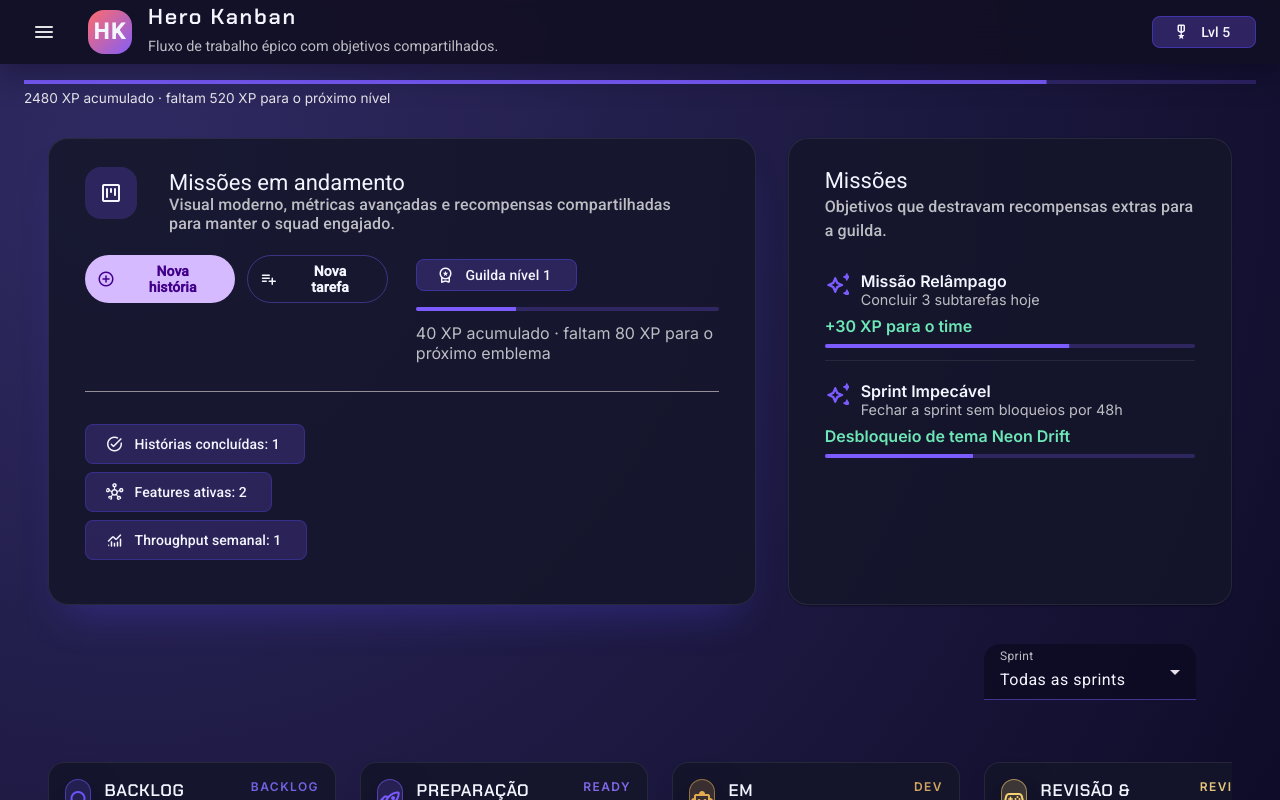
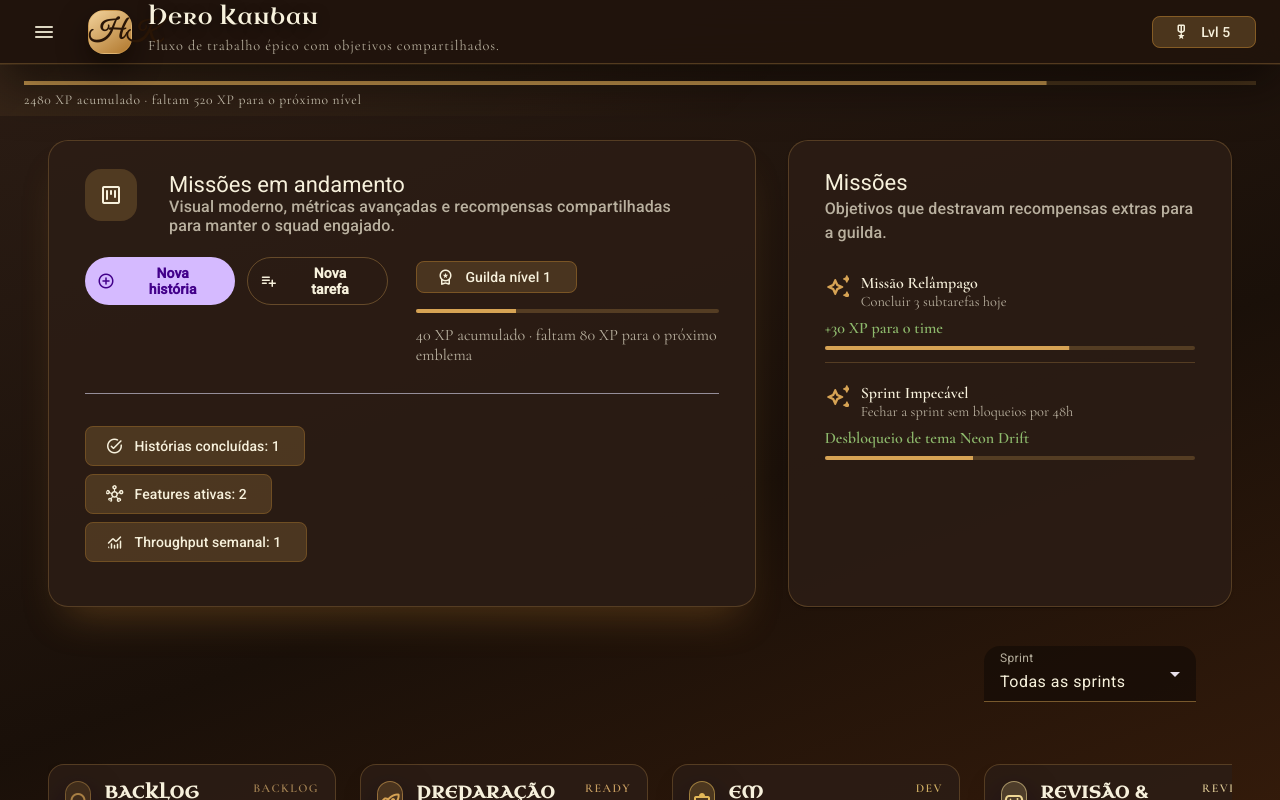
Before and after one commit to PMorais13/hero-kanban, an Angular app: page / in a window 1280 px wide. Built offline with nearby package versions, Linux system fonts and the light colour scheme.

Commit message:
feat: add medieval theme styling

```diff
--- a/src/app/app.component.scss
+++ b/src/app/app.component.scss
@@ -16,6 +16,7 @@
   padding: 0 1.5rem;
   backdrop-filter: blur(16px);
   box-shadow: var(--hk-toolbar-shadow);
+  border-bottom: 1px solid rgba(var(--hk-accent-rgb), 0.28);
 }
 
 .shell-toolbar__brand {
@@ -32,8 +33,13 @@
   height: 2.75rem;
   border-radius: 1rem;
   background: var(--hk-logo-gradient);
-  font-weight: 700;
-  letter-spacing: var(--hk-heading-letter-spacing, 0.08em);
+  border: 1px solid rgba(var(--hk-accent-rgb), 0.35);
+  font-family: var(--hk-script-font-family);
+  font-size: 1.6rem;
+  font-weight: 600;
+  letter-spacing: 0.04em;
+  color: #2a1607;
+  box-shadow: 0 12px 28px rgba(8, 4, 2, 0.55);
 }
 
 .shell-toolbar__titles {
@@ -45,17 +51,20 @@
 
 .shell-toolbar__titles > a {
   font-size: 1.35rem;
-  font-weight: 600;
+  font-weight: 500;
   text-decoration: none;
   color: inherit;
   font-family: var(--hk-heading-font-family);
   letter-spacing: var(--hk-heading-letter-spacing, 0.04em);
+  text-shadow: 0 3px 12px rgba(8, 4, 2, 0.55);
 }
 
 .shell-toolbar__titles > p {
   margin: 0;
   font-size: 0.9rem;
   color: var(--hk-text-muted);
+  font-family: var(--hk-font-family);
+  letter-spacing: 0.06em;
 }
 
 .shell-toolbar__spacer {
@@ -67,11 +76,15 @@
   gap: 0.4rem;
   padding: 1rem 1.5rem 0.5rem;
   color: var(--hk-text-secondary);
+  font-family: var(--hk-font-family);
+  background: linear-gradient(135deg, rgba(var(--hk-accent-rgb), 0.08), transparent 60%);
+  border-top: 1px solid rgba(var(--hk-accent-rgb), 0.18);
 }
 
 .shell-progress > p {
   margin: 0;
   font-size: 0.85rem;
+  letter-spacing: 0.05em;
 }
 
 .shell-main {
@@ -87,6 +100,7 @@
   border-right: 1px solid var(--hk-sidenav-border);
   padding-bottom: 1.5rem;
   transition: background 240ms ease, border-color 240ms ease;
+  box-shadow: inset -1px 0 0 rgba(0, 0, 0, 0.35);
 }
 
 .shell-sidenav__header {
@@ -100,6 +114,7 @@
   margin: 0;
   font-size: 1.2rem;
   font-weight: 600;
+  font-family: var(--hk-heading-font-family);
 }
 
 mat-nav-list {
@@ -110,20 +125,26 @@ mat-nav-list a.mat-mdc-list-item {
   color: var(--hk-text-secondary);
   border-radius: 0.75rem;
   margin: 0.2rem 0.5rem;
-  transition: background-color 180ms ease, box-shadow 180ms ease, color 180ms ease;
+  padding-inline: 0.5rem;
+  border: 1px solid transparent;
+  background-image: linear-gradient(120deg, rgba(var(--hk-accent-rgb), 0.12), rgba(var(--hk-accent-rgb), 0));
+  transition: background-color 180ms ease, background-image 180ms ease, box-shadow 180ms ease, color 180ms ease, border-color 180ms ease;
+  font-family: var(--hk-font-family);
 }
 
 mat-nav-list a.mat-mdc-list-item.is-active,
 mat-nav-list a.mat-mdc-list-item:hover {
-  background: var(--hk-nav-hover);
+  background: color-mix(in srgb, rgba(var(--hk-accent-rgb), 0.16) 65%, transparent);
+  border-color: rgba(var(--hk-accent-rgb), 0.32);
 }
 
 mat-nav-list h3[matSubheader] {
   margin: 0.25rem 1rem 0.75rem;
   color: var(--hk-text-muted);
-  font-weight: 600;
+  font-weight: 500;
   text-transform: uppercase;
-  letter-spacing: 0.08em;
+  letter-spacing: 0.12em;
+  font-family: var(--hk-heading-font-family);
 }
 
 mat-nav-list a.mat-mdc-list-item .mat-icon {
@@ -158,7 +179,7 @@ mat-nav-list a.mat-mdc-list-item:focus-visible {
 
 mat-nav-list a.mat-mdc-list-item.is-active {
   color: var(--hk-text-primary);
-  box-shadow: inset 0 0 0 1px rgba(var(--hk-accent-rgb), 0.45);
+  box-shadow: inset 0 0 0 1px rgba(var(--hk-accent-rgb), 0.45), 0 12px 22px rgba(0, 0, 0, 0.35);
 }
 
 mat-nav-list a.mat-mdc-list-item.is-active .mat-mdc-list-item-line {
--- a/src/styles.scss
+++ b/src/styles.scss
@@ -1,6 +1,6 @@
 @use '@angular/material' as mat;
 
-@import url('https://fonts.googleapis.com/css2?family=Chakra+Petch:wght@500;600;700&family=Inter:wght@400;500;600;700&family=Rubik:wght@400;500;600;700&family=Space+Grotesk:wght@400;500;600;700&display=swap');
+@import url('https://fonts.googleapis.com/css2?family=Cormorant+Garamond:wght@400;500;600;700&family=Great+Vibes&family=Uncial+Antiqua&display=swap');
 
 @include mat.core();
 
@@ -36,146 +36,168 @@ $hero-theme: mat.define-theme((
 :root,
 :root[data-theme='stellar-night'] {
   color-scheme: dark;
-  --hk-text-primary: #f3f5ff;
-  --hk-text-secondary: rgba(255, 255, 255, 0.88);
-  --hk-text-muted: rgba(255, 255, 255, 0.72);
-  --hk-surface: rgba(20, 22, 42, 0.85);
-  --hk-surface-elevated: rgba(36, 40, 77, 0.9);
-  --hk-border: rgba(255, 255, 255, 0.08);
-  --hk-accent: #7c5cff;
-  --hk-accent-rgb: 124, 92, 255;
-  --hk-accent-soft: rgba(124, 92, 255, 0.2);
-  --hk-accent-strong: #4f46e5;
-  --hk-accent-strong-rgb: 79, 70, 229;
-  --hk-chip-primary-background: rgba(var(--hk-accent-rgb), 0.22);
-  --hk-chip-primary-hover: rgba(var(--hk-accent-rgb), 0.3);
+  --hk-text-primary: #f7f1dc;
+  --hk-text-secondary: rgba(247, 241, 220, 0.88);
+  --hk-text-muted: rgba(247, 241, 220, 0.7);
+  --hk-surface: rgba(44, 29, 21, 0.88);
+  --hk-surface-elevated: rgba(64, 41, 28, 0.92);
+  --hk-border: rgba(214, 163, 84, 0.25);
+  --hk-accent: #d6a354;
+  --hk-accent-rgb: 214, 163, 84;
+  --hk-accent-soft: rgba(var(--hk-accent-rgb), 0.2);
+  --hk-accent-strong: #b67c2d;
+  --hk-accent-strong-rgb: 182, 124, 45;
+  --hk-chip-primary-background: rgba(var(--hk-accent-rgb), 0.18);
+  --hk-chip-primary-hover: rgba(var(--hk-accent-rgb), 0.28);
   --hk-chip-primary-border: rgba(var(--hk-accent-strong-rgb), 0.45);
-  --hk-chip-primary-focus: rgba(var(--hk-accent-strong-rgb), 0.6);
+  --hk-chip-primary-focus: rgba(var(--hk-accent-strong-rgb), 0.65);
   --hk-chip-primary-text: var(--hk-text-primary);
-  --hk-chip-accent-background: rgba(var(--hk-accent-rgb), 0.28);
-  --hk-chip-accent-hover: rgba(var(--hk-accent-rgb), 0.36);
+  --hk-chip-accent-background: rgba(var(--hk-accent-rgb), 0.24);
+  --hk-chip-accent-hover: rgba(var(--hk-accent-rgb), 0.34);
   --hk-chip-accent-border: rgba(var(--hk-accent-strong-rgb), 0.55);
-  --hk-chip-accent-focus: rgba(var(--hk-accent-strong-rgb), 0.68);
+  --hk-chip-accent-focus: rgba(var(--hk-accent-strong-rgb), 0.72);
   --hk-chip-accent-text: var(--hk-text-primary);
-  --hk-accent-gradient: linear-gradient(135deg, var(--hk-accent) 0%, var(--hk-accent-strong) 100%);
-  --hk-accent-gradient-progress: linear-gradient(90deg, var(--hk-accent) 0%, #6366f1 50%, #22d3ee 100%);
-  --hk-status-backlog: color-mix(in srgb, var(--hk-accent) 65%, var(--hk-accent-strong) 35%);
+  --hk-accent-gradient: linear-gradient(140deg, #f2d29b 0%, var(--hk-accent-strong) 100%);
+  --hk-accent-gradient-progress: linear-gradient(90deg, #f2d29b 0%, #d6a354 50%, #8b5f27 100%);
+  --hk-status-backlog: color-mix(in srgb, #8f6b3a 65%, var(--hk-accent) 35%);
   --hk-status-ready: var(--hk-accent);
-  --hk-status-in-dev: color-mix(in srgb, var(--hk-warning) 80%, var(--hk-accent) 20%);
-  --hk-status-code-review: color-mix(in srgb, var(--hk-warning) 65%, var(--hk-text-primary) 35%);
-  --hk-status-release: color-mix(in srgb, var(--hk-accent-strong) 85%, var(--hk-accent) 15%);
+  --hk-status-in-dev: color-mix(in srgb, var(--hk-warning) 70%, var(--hk-accent) 30%);
+  --hk-status-code-review: color-mix(in srgb, var(--hk-warning) 55%, var(--hk-text-primary) 45%);
+  --hk-status-release: color-mix(in srgb, var(--hk-accent-strong) 80%, var(--hk-accent) 20%);
   --hk-status-done: var(--hk-success);
-  --hk-status-icebox: color-mix(in srgb, var(--hk-text-muted) 65%, var(--hk-border) 35%);
+  --hk-status-icebox: color-mix(in srgb, var(--hk-text-muted) 65%, rgba(54, 34, 24, 0.6) 35%);
   --hk-status-blocked: var(--hk-danger);
   --hk-priority-low: var(--hk-success);
   --hk-priority-medium: var(--hk-warning);
-  --hk-priority-high: color-mix(in srgb, var(--hk-danger) 80%, var(--hk-warning) 20%);
-  --hk-priority-critical: color-mix(in srgb, var(--hk-danger) 90%, var(--hk-accent) 10%);
-  --hk-success: #6ee7b7;
-  --hk-success-rgb: 110, 231, 183;
-  --hk-success-soft: rgba(110, 231, 183, 0.2);
+  --hk-priority-high: color-mix(in srgb, var(--hk-danger) 75%, var(--hk-warning) 25%);
+  --hk-priority-critical: color-mix(in srgb, var(--hk-danger) 85%, var(--hk-accent) 15%);
+  --hk-success: #8db96c;
+  --hk-success-rgb: 141, 185, 108;
+  --hk-success-soft: rgba(var(--hk-success-rgb), 0.18);
   --hk-success-border: rgba(var(--hk-success-rgb), 0.32);
-  --hk-warning: #fbbf24;
-  --hk-danger: #f87171;
-  --hk-font-family: 'Inter', system-ui, -apple-system, BlinkMacSystemFont, 'Segoe UI', sans-serif;
-  --hk-heading-font-family: 'Chakra Petch', 'Inter', 'Segoe UI', sans-serif;
-  --hk-heading-letter-spacing: 0.08em;
-  --hk-body-background-color: #0f0c29;
-  --hk-body-background-image: radial-gradient(circle at 15% 20%, rgba(124, 92, 255, 0.18), transparent 55%),
-    radial-gradient(circle at 80% 5%, rgba(56, 189, 248, 0.14), transparent 45%),
-    linear-gradient(180deg, rgba(15, 12, 41, 0.96) 0%, rgba(9, 7, 32, 0.96) 100%);
-  --hk-shell-background: radial-gradient(circle at 10% 20%, rgba(48, 43, 99, 0.96) 0%, rgba(15, 12, 41, 0.96) 100%);
-  --hk-toolbar-shadow: 0 10px 30px rgba(6, 4, 20, 0.35);
-  --hk-sidenav-background: rgba(20, 22, 42, 0.92);
-  --hk-sidenav-border: rgba(255, 255, 255, 0.08);
-  --hk-logo-gradient: linear-gradient(135deg, #ff6b6b 0%, #845ef7 100%);
-  --hk-nav-hover: rgba(124, 92, 255, 0.16);
+  --hk-warning: #e8c15a;
+  --hk-danger: #d4776f;
+  --hk-font-family: 'Cormorant Garamond', 'Times New Roman', serif;
+  --hk-heading-font-family: 'Uncial Antiqua', 'Cormorant Garamond', serif;
+  --hk-script-font-family: 'Great Vibes', 'Uncial Antiqua', serif;
+  --hk-heading-letter-spacing: 0.04em;
+  --hk-body-background-color: #150c05;
+  --hk-body-background-image: radial-gradient(circle at 20% 20%, rgba(188, 140, 79, 0.24), transparent 55%),
+    radial-gradient(circle at 80% 5%, rgba(115, 73, 36, 0.18), transparent 45%),
+    linear-gradient(180deg, rgba(21, 12, 5, 0.98) 0%, rgba(12, 7, 3, 0.95) 100%);
+  --hk-shell-background: linear-gradient(160deg, rgba(44, 29, 21, 0.96) 0%, rgba(26, 16, 9, 0.96) 60%, rgba(54, 28, 11, 0.92) 100%);
+  --hk-toolbar-shadow: 0 18px 50px rgba(8, 4, 2, 0.65);
+  --hk-sidenav-background: rgba(34, 21, 14, 0.94);
+  --hk-sidenav-border: rgba(214, 163, 84, 0.25);
+  --hk-logo-gradient: linear-gradient(145deg, #f2d29b 0%, #b0772c 100%);
+  --hk-nav-hover: rgba(var(--hk-accent-rgb), 0.22);
   background-color: var(--hk-body-background-color);
   font-family: var(--hk-font-family);
 
   --mat-sys-color-primary: var(--hk-accent);
-  --mat-sys-color-on-primary: #ffffff;
-  --mat-sys-color-primary-container: rgba(43, 34, 86, 0.88);
-  --mat-sys-color-on-primary-container: #f3f5ff;
+  --mat-sys-color-on-primary: #2b1606;
+  --mat-sys-color-primary-container: rgba(64, 41, 20, 0.94);
+  --mat-sys-color-on-primary-container: var(--hk-text-primary);
 
-  --mat-sys-color-secondary: #22d3ee;
-  --mat-sys-color-on-secondary: #051827;
-  --mat-sys-color-secondary-container: rgba(11, 56, 82, 0.92);
-  --mat-sys-color-on-secondary-container: #c7f9ff;
+  --mat-sys-color-secondary: #9c6b3c;
+  --mat-sys-color-on-secondary: #1f1307;
+  --mat-sys-color-secondary-container: rgba(58, 34, 17, 0.95);
+  --mat-sys-color-on-secondary-container: var(--hk-text-primary);
 
-  --mat-sys-color-tertiary: #6ee7b7;
-  --mat-sys-color-on-tertiary: #08291f;
-  --mat-sys-color-tertiary-container: rgba(10, 63, 49, 0.92);
-  --mat-sys-color-on-tertiary-container: #d0ffe9;
+  --mat-sys-color-tertiary: #8db96c;
+  --mat-sys-color-on-tertiary: #12220b;
+  --mat-sys-color-tertiary-container: rgba(39, 52, 29, 0.94);
+  --mat-sys-color-on-tertiary-container: #e4f6d7;
 
   --mat-sys-color-error: var(--hk-danger);
-  --mat-sys-color-on-error: #2c0b0b;
-  --mat-sys-color-error-container: rgba(63, 20, 20, 0.92);
-  --mat-sys-color-on-error-container: #fee2e2;
+  --mat-sys-color-on-error: #2f0a07;
+  --mat-sys-color-error-container: rgba(74, 23, 20, 0.92);
+  --mat-sys-color-on-error-container: #fde2de;
 
-  --mat-sys-color-surface: #0f0c29;
-  --mat-sys-color-surface-dim: #0b091d;
-  --mat-sys-color-surface-bright: #191737;
-  --mat-sys-color-surface-container-lowest: #08061b;
-  --mat-sys-color-surface-container-low: #151331;
-  --mat-sys-color-surface-container: rgba(20, 22, 42, 0.88);
-  --mat-sys-color-surface-container-high: rgba(28, 29, 55, 0.92);
-  --mat-sys-color-surface-container-highest: rgba(36, 40, 77, 0.96);
+  --mat-sys-color-surface: #1a1008;
+  --mat-sys-color-surface-dim: #130b05;
+  --mat-sys-color-surface-bright: #2b1a0e;
+  --mat-sys-color-surface-container-lowest: #0c0602;
+  --mat-sys-color-surface-container-low: rgba(26, 16, 9, 0.96);
+  --mat-sys-color-surface-container: rgba(32, 20, 12, 0.94);
+  --mat-sys-color-surface-container-high: rgba(40, 24, 14, 0.94);
+  --mat-sys-color-surface-container-highest: rgba(50, 30, 16, 0.95);
 
   --mat-sys-color-on-surface: var(--hk-text-primary);
   --mat-sys-color-on-surface-variant: var(--hk-text-muted);
-  --mat-sys-color-outline: rgba(255, 255, 255, 0.14);
-  --mat-sys-color-outline-variant: rgba(255, 255, 255, 0.08);
-  --mat-sys-color-inverse-surface: #f3f5ff;
-  --mat-sys-color-inverse-on-surface: #181432;
-  --mat-sys-color-inverse-primary: #c7b7ff;
-  --mat-sys-color-shadow: rgba(12, 10, 24, 0.6);
+  --mat-sys-color-outline: rgba(214, 163, 84, 0.3);
+  --mat-sys-color-outline-variant: rgba(214, 163, 84, 0.16);
+  --mat-sys-color-inverse-surface: #f7f1dc;
+  --mat-sys-color-inverse-on-surface: #2a1709;
+  --mat-sys-color-inverse-primary: #f2d29b;
+  --mat-sys-color-shadow: rgba(12, 7, 3, 0.7);
   --mat-sys-color-surface-tint: var(--hk-accent);
-  --mat-sys-elevation-level2: 0 20px 40px rgba(6, 4, 20, 0.45);
+  --mat-sys-elevation-level2: 0 24px 55px rgba(8, 4, 2, 0.55);
 
-  --mat-toolbar-container-background-color: rgba(18, 16, 36, 0.92);
+  --mat-toolbar-container-background-color: rgba(32, 20, 12, 0.94);
   --mat-toolbar-container-text-color: var(--hk-text-primary);
-  --mat-toolbar-container-shadow-color: rgba(6, 4, 20, 0.45);
-  --mat-sidenav-container-background-color: #08061b;
+  --mat-toolbar-container-shadow-color: rgba(8, 4, 2, 0.55);
+  --mat-sidenav-container-background-color: rgba(12, 7, 3, 0.95);
   --mat-sidenav-content-background-color: transparent;
   --mat-sidenav-container-text-color: var(--hk-text-primary);
   --mat-list-active-indicator-color: var(--hk-accent);
   --mat-list-item-label-text-color: var(--hk-text-secondary);
-  --mat-card-background-color: rgba(30, 28, 55, 0.92);
+  --mat-card-background-color: rgba(40, 24, 14, 0.94);
   --mat-card-title-text-color: var(--hk-text-primary);
   --mat-card-subtitle-text-color: var(--hk-text-muted);
   --mat-chip-selected-container-color: var(--hk-accent-soft);
   --mat-chip-selected-label-text-color: var(--hk-text-primary);
   --mat-chip-selected-avatar-color: var(--hk-text-primary);
-  --mat-chip-focus-ring-color: rgba(124, 92, 255, 0.35);
-  --mat-select-panel-background-color: rgba(18, 16, 36, 0.98);
+  --mat-chip-focus-ring-color: rgba(var(--hk-accent-rgb), 0.4);
+  --mat-select-panel-background-color: rgba(28, 17, 9, 0.98);
   --mat-select-enabled-trigger-text-color: var(--hk-text-primary);
   --mat-option-selected-state-label-text-color: var(--hk-text-primary);
-  --mdc-filled-text-field-container-color: rgba(12, 10, 30, 0.65);
+  --mdc-filled-text-field-container-color: rgba(20, 12, 6, 0.7);
   --mdc-filled-text-field-input-text-color: var(--hk-text-primary);
   --mdc-filled-text-field-hover-active-indicator-color: var(--hk-accent);
   --mdc-filled-text-field-focus-active-indicator-color: var(--hk-accent);
-  --mdc-filled-text-field-active-indicator-color: rgba(124, 92, 255, 0.5);
+  --mdc-filled-text-field-active-indicator-color: rgba(var(--hk-accent-rgb), 0.5);
   --mdc-filled-text-field-label-text-color: var(--hk-text-muted);
   --mdc-filled-text-field-hover-label-text-color: var(--hk-text-secondary);
   --mdc-filled-text-field-focus-label-text-color: var(--hk-text-primary);
-  --mdc-outlined-text-field-outline-color: rgba(124, 92, 255, 0.4);
+  --mdc-outlined-text-field-outline-color: rgba(var(--hk-accent-rgb), 0.35);
   --mdc-outlined-text-field-focus-outline-color: var(--hk-accent);
-  --mdc-outlined-text-field-hover-outline-color: rgba(124, 92, 255, 0.65);
-  --mdc-protected-button-container-color: rgba(124, 92, 255, 0.16);
-  --mdc-protected-button-label-text-color: var(--hk-accent);
+  --mdc-outlined-text-field-hover-outline-color: rgba(var(--hk-accent-rgb), 0.55);
+  --mdc-protected-button-container-color: rgba(var(--hk-accent-rgb), 0.18);
+  --mdc-protected-button-label-text-color: var(--hk-text-primary);
   --mdc-unelevated-button-container-color: var(--hk-accent);
-  --mdc-unelevated-button-label-text-color: #0f0c29;
-  --mdc-unelevated-button-disabled-container-color: rgba(255, 255, 255, 0.08);
-  --mdc-unelevated-button-disabled-label-text-color: rgba(255, 255, 255, 0.36);
-  --mdc-outlined-button-outline-color: rgba(124, 92, 255, 0.4);
+  --mdc-unelevated-button-label-text-color: #211205;
+  --mdc-unelevated-button-disabled-container-color: rgba(214, 163, 84, 0.18);
+  --mdc-unelevated-button-disabled-label-text-color: rgba(247, 241, 220, 0.4);
+  --mdc-outlined-button-outline-color: rgba(var(--hk-accent-rgb), 0.35);
   --mdc-outlined-button-label-text-color: var(--hk-text-primary);
-  --mdc-outlined-button-disabled-outline-color: rgba(255, 255, 255, 0.12);
-  --mdc-outlined-button-disabled-label-text-color: rgba(255, 255, 255, 0.3);
+  --mdc-outlined-button-disabled-outline-color: rgba(214, 163, 84, 0.18);
+  --mdc-outlined-button-disabled-label-text-color: rgba(247, 241, 220, 0.38);
   --mdc-icon-button-icon-color: var(--hk-text-secondary);
-  --mdc-icon-button-disabled-icon-color: rgba(255, 255, 255, 0.3);
+  --mdc-icon-button-disabled-icon-color: rgba(247, 241, 220, 0.35);
   --mdc-linear-progress-active-indicator-color: var(--hk-accent);
-  --mdc-linear-progress-track-color: rgba(124, 92, 255, 0.25);
+  --mdc-linear-progress-track-color: rgba(var(--hk-accent-rgb), 0.25);
+}
+
+body {
+  margin: 0;
+  min-height: 100vh;
+  background-color: var(--hk-body-background-color);
+  background-image: var(--hk-body-background-image);
+  background-attachment: fixed;
+  color: var(--hk-text-primary);
+  font-family: var(--hk-font-family);
+  text-rendering: optimizeLegibility;
+}
+
+h1,
+h2,
+h3,
+h4,
+h5,
+h6 {
+  font-family: var(--hk-heading-font-family);
+  letter-spacing: var(--hk-heading-letter-spacing, 0.02em);
 }
 
 :root[data-theme='aurora-crest'] {
@@ -211,6 +233,7 @@ $hero-theme: mat.define-theme((
   --hk-danger: #f87171;
   --hk-font-family: 'Rubik', 'Segoe UI', sans-serif;
   --hk-heading-font-family: 'Space Grotesk', 'Rubik', 'Segoe UI', sans-serif;
+  --hk-script-font-family: 'Great Vibes', 'Space Grotesk', 'Rubik', sans-serif;
   --hk-heading-letter-spacing: 0.06em;
   --hk-body-background-color: #021b27;
   --hk-body-background-image: radial-gradient(circle at 12% 18%, rgba(56, 189, 248, 0.2), transparent 52%),
```
